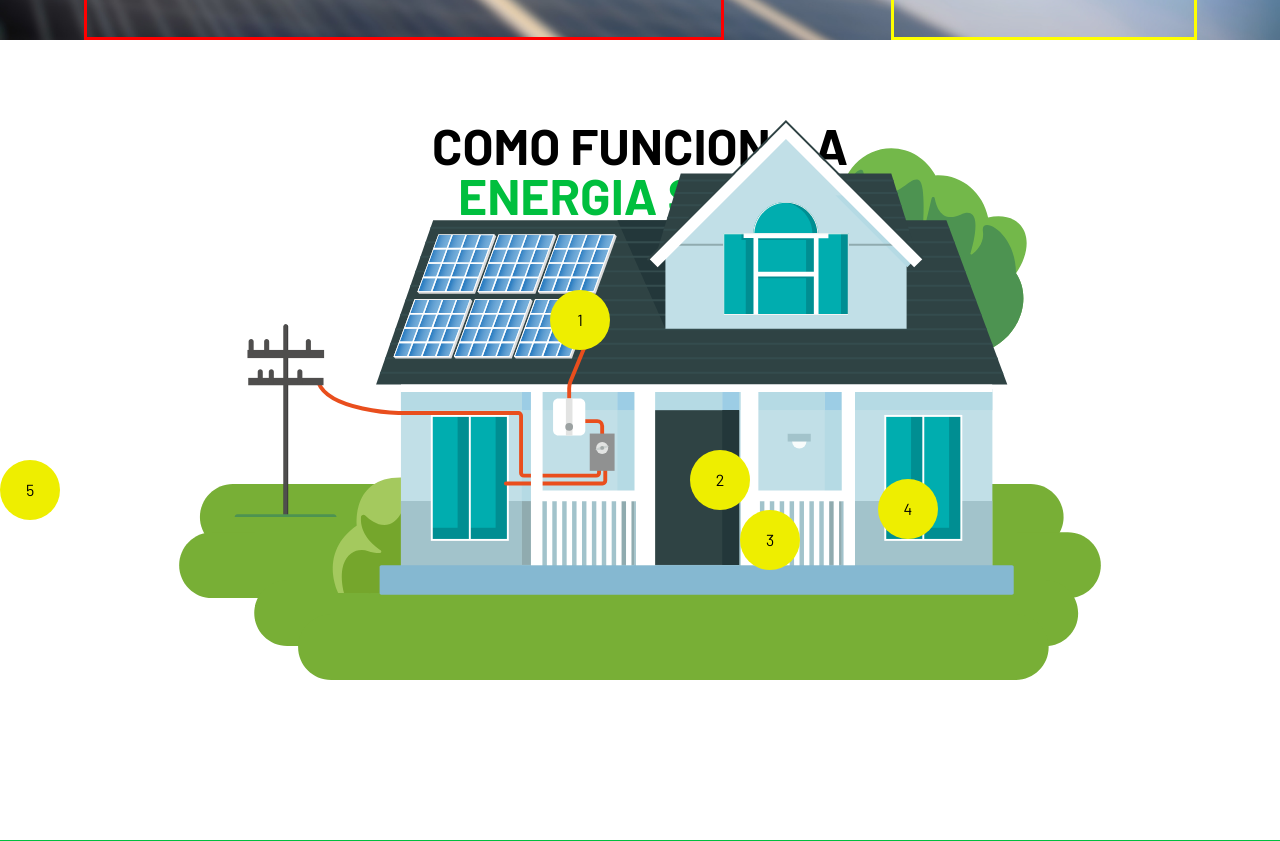
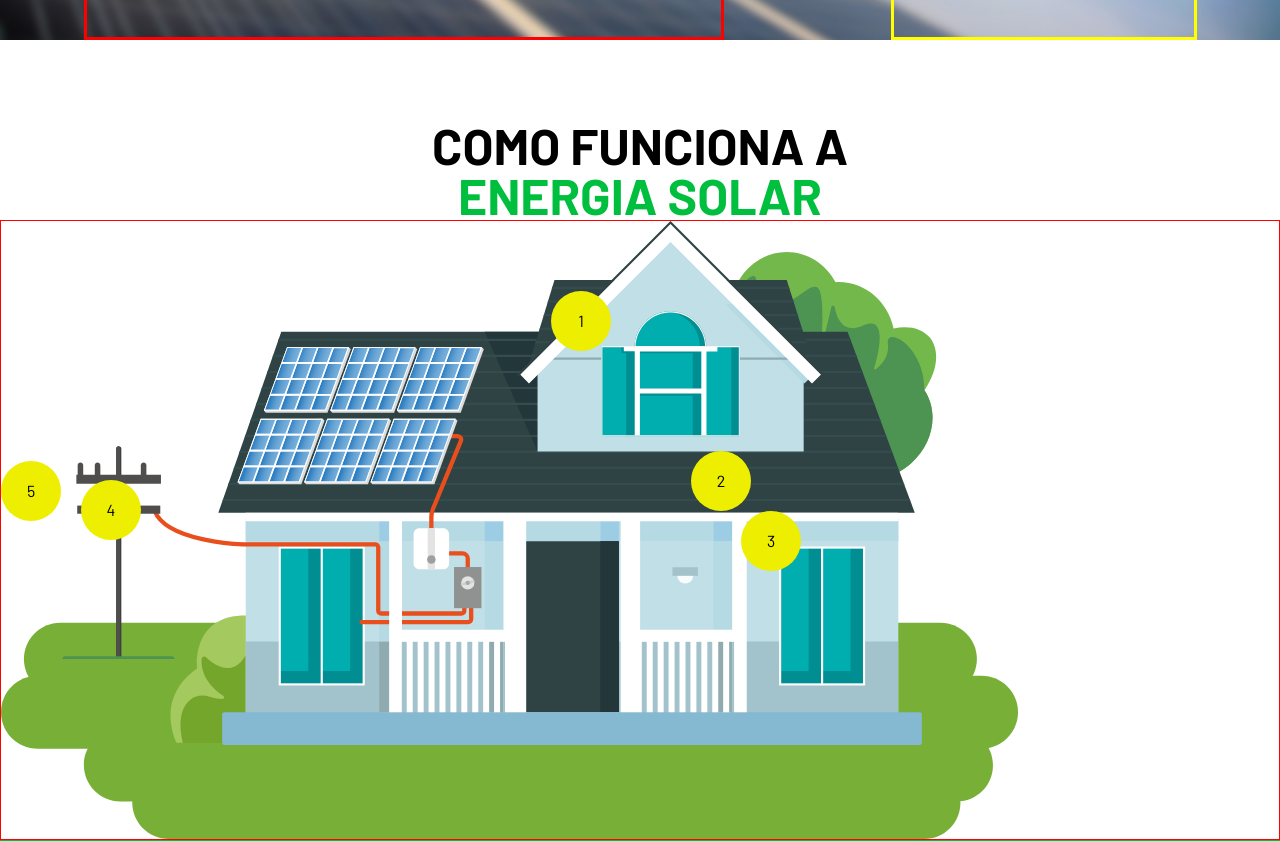
Before and after one commit to mmagalhaesjr/solar4.0, a React (Vite) app: page / in a window 1280 px wide. Shown: the part 1560-2401 px from the top of the page. Built offline with nearby package versions, Linux system fonts and the light colour scheme; a web font is replaced by a local one.

Commit message:
img casa

```diff
--- a/src/componentes/EnergiaSolar/EnergiaSolar.jsx
+++ b/src/componentes/EnergiaSolar/EnergiaSolar.jsx
@@ -1,5 +1,5 @@
 import { StyledEnergiasolar } from "./styled";
-import imgCasa from "../../assets/casinha_sbol.svg"
+// import imgCasa from "../../assets/casinha_sbol.svg"
 
 
 export default function Energiasolar() {
@@ -10,7 +10,7 @@ export default function Energiasolar() {
             </div>
 
             <div id="imgCasa">
-                <img id="img" src={imgCasa} alt="imagem" />
+                {/* <img id="img" src={imgCasa} alt="imagem" /> */}
 
                 <div className="circulo" id="circulo1" >1</div>
                 <div className="circulo" id="circulo2" >2</div>
--- a/src/componentes/EnergiaSolar/styled.js
+++ b/src/componentes/EnergiaSolar/styled.js
@@ -34,6 +34,10 @@ h2{
 
 #imgCasa{
 height: 100vh;
+background-image: url('src/assets/casinha_sbol.svg');
+background-repeat: no-repeat;
+
+border: solid 1px red;
 
 }
 
@@ -44,6 +48,8 @@ height: 100vh;
   left:0;
   top: 1680px;
 }
+
+
 .circulo{
   position: relative;
   background-color: #eeee00;
@@ -87,7 +93,7 @@ left: 740px;
 }
 #circulo4{
 top:79px;
-left: 878px;
+left: 80px;
 }
 
 
```
